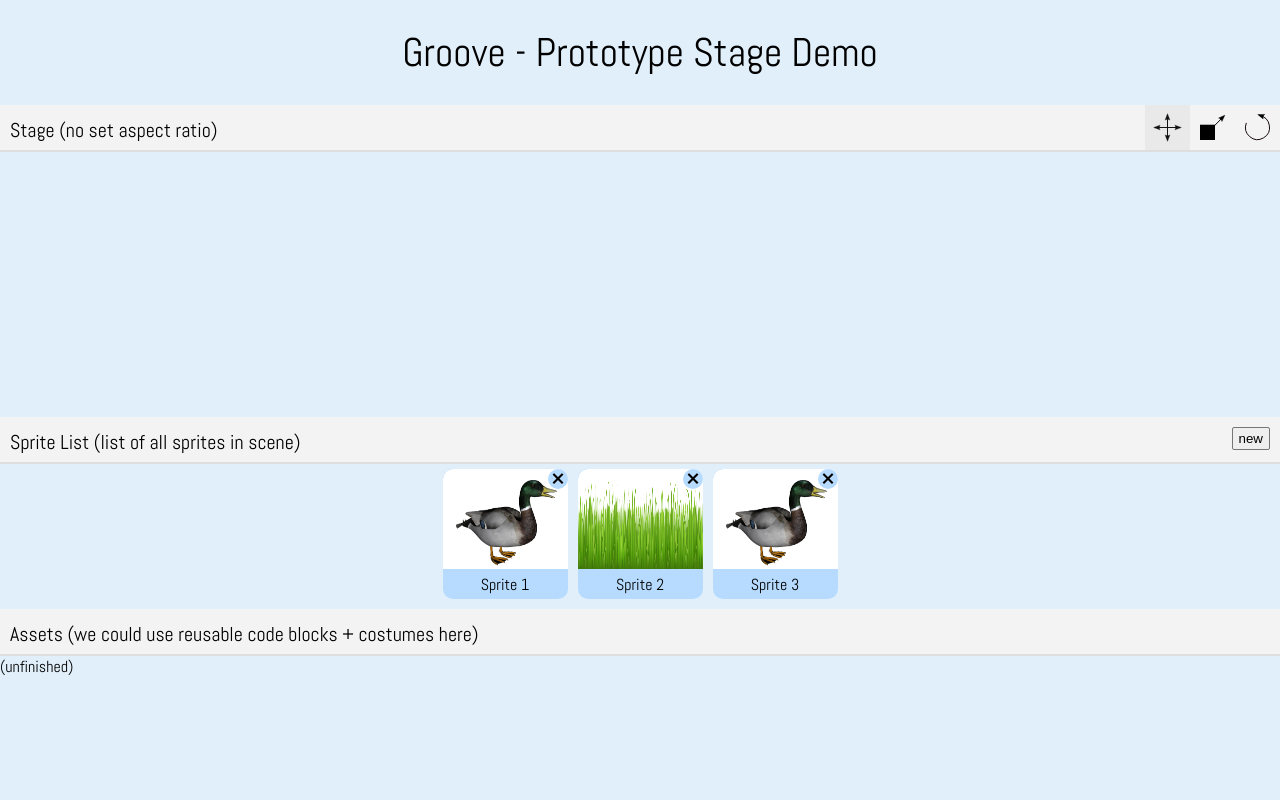
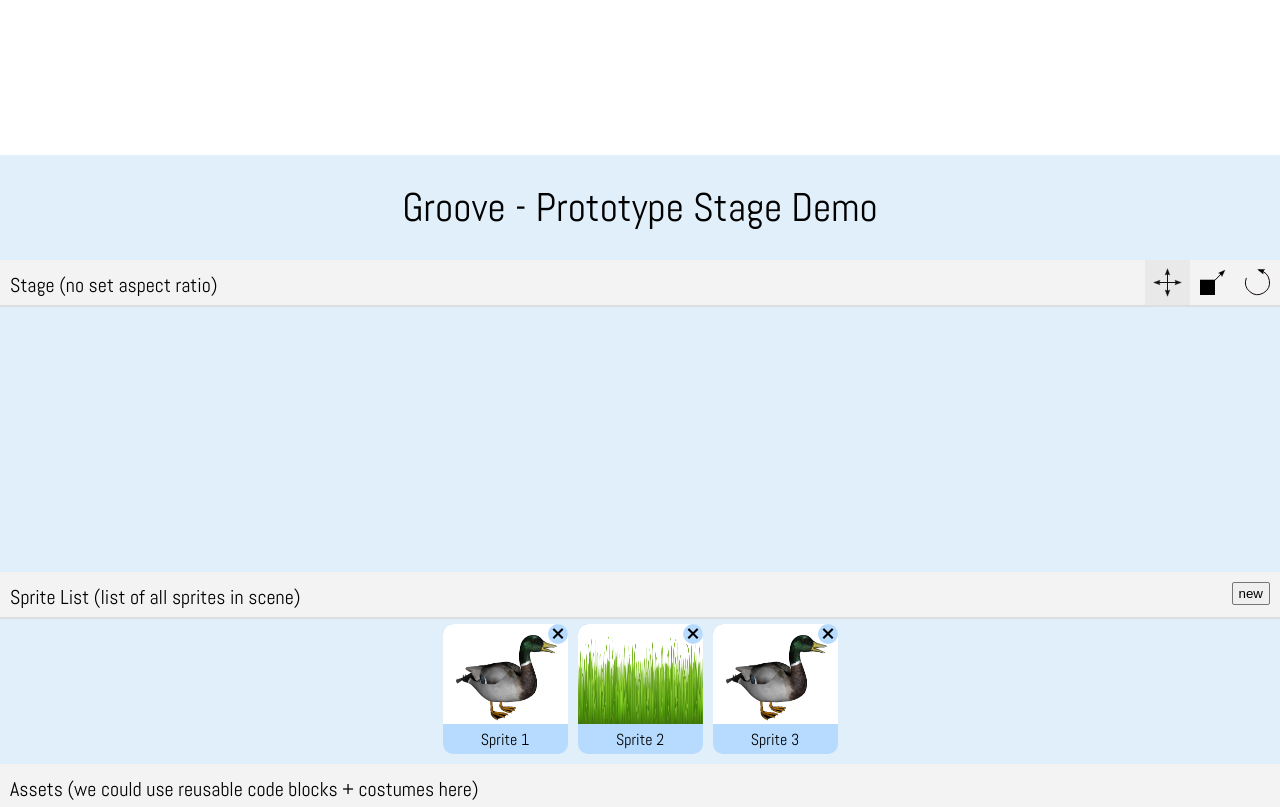
Before and after one commit to GrooveProgramming/Groove-Stage, a plain HTML site: page index.html in a window 1280 px wide. Shown: the top 807 px of the page. Drawn offline with Linux system fonts and the light colour scheme.

Commit message:
Update index.html

```diff
--- a/index.html
+++ b/index.html
@@ -11,6 +11,7 @@
 		<title>Groove - Stage</title>
 	</head>
 	<body>
+		<canvas id="sqCanvas"></canvas>
 
 		<div id="workspace">
 			<div id="menu">
```
